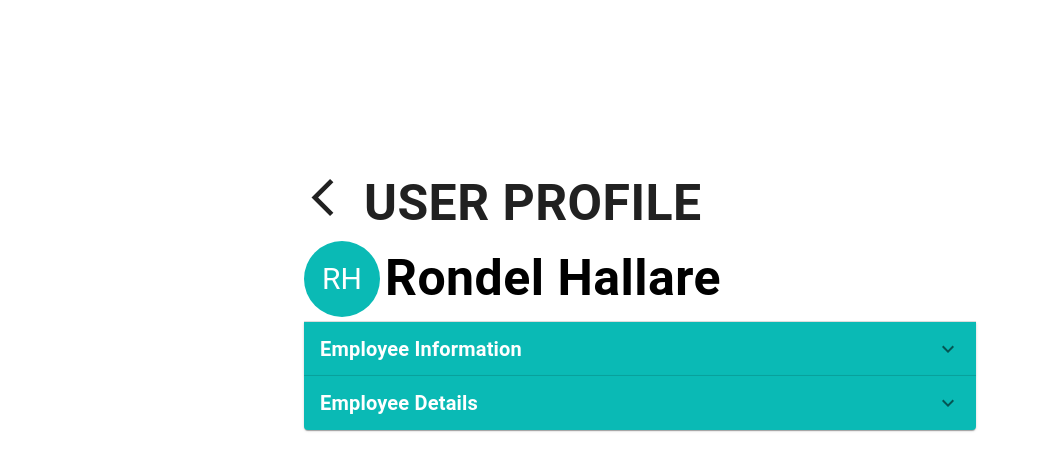
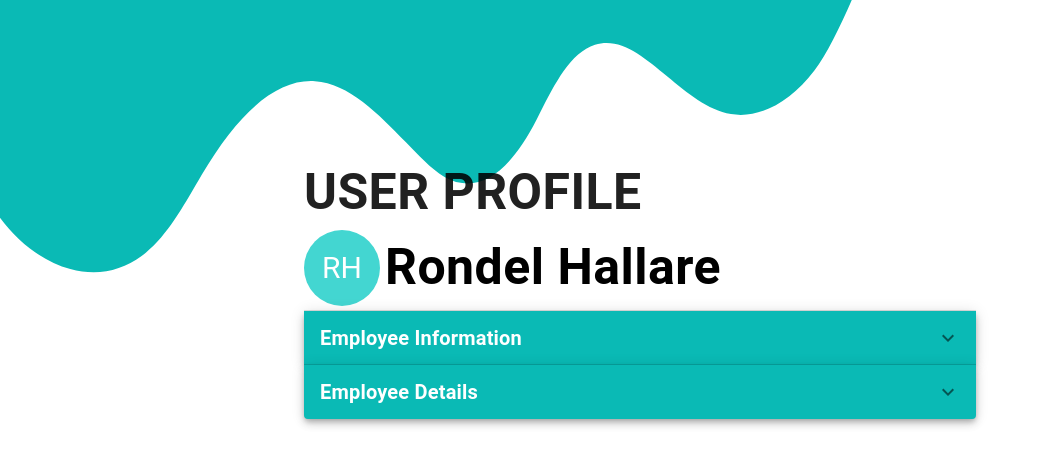
Before and after one commit to rondelhallare/HRIS-Project, a React (Create React App) app: page /UserProfile in a window 1280 px wide. Shown: the top 470 px of the page, without its empty margins (0-1044 px from the left). Built offline with nearby package versions, Linux system fonts and the light colour scheme.

Commit message:
update User Profile Design

```diff
--- a/src/Components/UserProfile/EmployeeBox1.js
+++ b/src/Components/UserProfile/EmployeeBox1.js
@@ -15,7 +15,6 @@ const EmployeeBox1 = () => {
         }}>
             <Box sx = {{
                 alignItems: 'left',
-
             }}>
                 <Typography sx = {{
                     fontWeight: 'medium',
--- a/src/Components/UserProfile/SimpleAccordion.js
+++ b/src/Components/UserProfile/SimpleAccordion.js
@@ -7,19 +7,26 @@ import ExpandMoreIcon from '@mui/icons-material/ExpandMore';
 import EmployeeBox2 from './EmployeeBox2';
 import EmployeeBox1 from './EmployeeBox1';
 import UserTitle from './UserTitle';
-import EmployeeButton from './EmployeeButton';
 import UserAvatar from './UserAvatar';
 import { Box } from '@mui/system';
 
 export default function SimpleAccordion() {
     return (
         <Box>
+            <Box sx = {{
+                mt: '-5px',
+                textAlign: 'center',
+                alignItems: 'center',
+                justifyContent: 'center',
+            }}>
+                <UserTitle />
+            </Box>
 
-            <UserTitle />
+            <Box>
+                <UserAvatar />
+            </Box>
 
-            <UserAvatar />
-
-            <Accordion sx={{ bgcolor: 'secondary.main', }}>
+            <Accordion sx={{ bgcolor: 'secondary.main', boxShadow: 5,}}>
                 <AccordionSummary
                     expandIcon={<ExpandMoreIcon />}
                     aria-controls="panel1a-content"
@@ -37,11 +44,10 @@ export default function SimpleAccordion() {
 
                 </AccordionSummary>
 
-                <AccordionDetails sx={{ bgcolor: 'pengu.main', }}>
+                <AccordionDetails sx={{ bgcolor: 'pengu.main',  }}>
 
                     <Typography>
                         <EmployeeBox1 />
-                        <EmployeeButton />
                     </Typography>
 
 
@@ -49,7 +55,7 @@ export default function SimpleAccordion() {
 
             </Accordion>
 
-            <Accordion sx={{ bgcolor: 'secondary.main', }}>
+            <Accordion sx={{ bgcolor: 'secondary.main', boxShadow: 5,}}>
 
                 <AccordionSummary
                     expandIcon={<ExpandMoreIcon />}
@@ -71,7 +77,6 @@ export default function SimpleAccordion() {
 
                     <Typography>
                         <EmployeeBox2 />
-                        <EmployeeButton />
                     </Typography>
 
                 </AccordionDetails>
--- a/src/Components/UserProfile/UserAvatar.js
+++ b/src/Components/UserProfile/UserAvatar.js
@@ -19,7 +19,7 @@ const UserAvatar = () => {
                     width: 76,
                     height: 76,
                     mr: '5px',
-                    bgcolor: 'secondary.main',
+                    bgcolor: 'primary.main',
 
                 }}>
                     RH
--- a/src/Components/UserProfile/UserProf.js
+++ b/src/Components/UserProfile/UserProf.js
@@ -1,23 +1,25 @@
 import { Box } from '@mui/system';
 import React from 'react'
 import SimpleAccordion from './SimpleAccordion';
+import bg2 from '../../Assets/bg2.png';
 
 function UserProf() {
     return (
-       <Box sx = {{
+        <Box sx={{
             display: 'flex',
             alignItems: 'center',
             textAlign: 'center',
             justifyContent: 'center',
             bgcolor: 'white',
-        minHeight: '100vh',
+            height: "calc(100vh - 80px)",
             width: 'auto',
+            backgroundImage: `url(${bg2})`,
         }}>
-        <Box sx = {{
+            <Box sx={{
                 display: 'flex',
                 textAlign: 'center',
                 justifyContent: 'center',
-            minHeight: '60vh',
+                minHeight: '50vh',
             }}>
                 <SimpleAccordion />
             </Box>
--- a/src/Components/UserProfile/UserTitle.js
+++ b/src/Components/UserProfile/UserTitle.js
@@ -1,7 +1,6 @@
 import React from 'react'
 import { Typography } from '@mui/material'
 import { Box } from '@mui/system'
-import ArrowBackIosIcon from '@mui/icons-material/ArrowBackIos';
 
 const UserTitle = () => {
     return (
@@ -12,12 +11,6 @@ const UserTitle = () => {
                  fontSize: '50px',
                  textAlign: 'left',
             }}>
-                <ArrowBackIosIcon sx ={{
-                    pt: '15px',
-                    height: 60,
-                    width: 60,
-
-                }} />
                 USER PROFILE
             </Typography>
         </Box>
```
Lines whose indentation alone changed are shown as unchanged.
